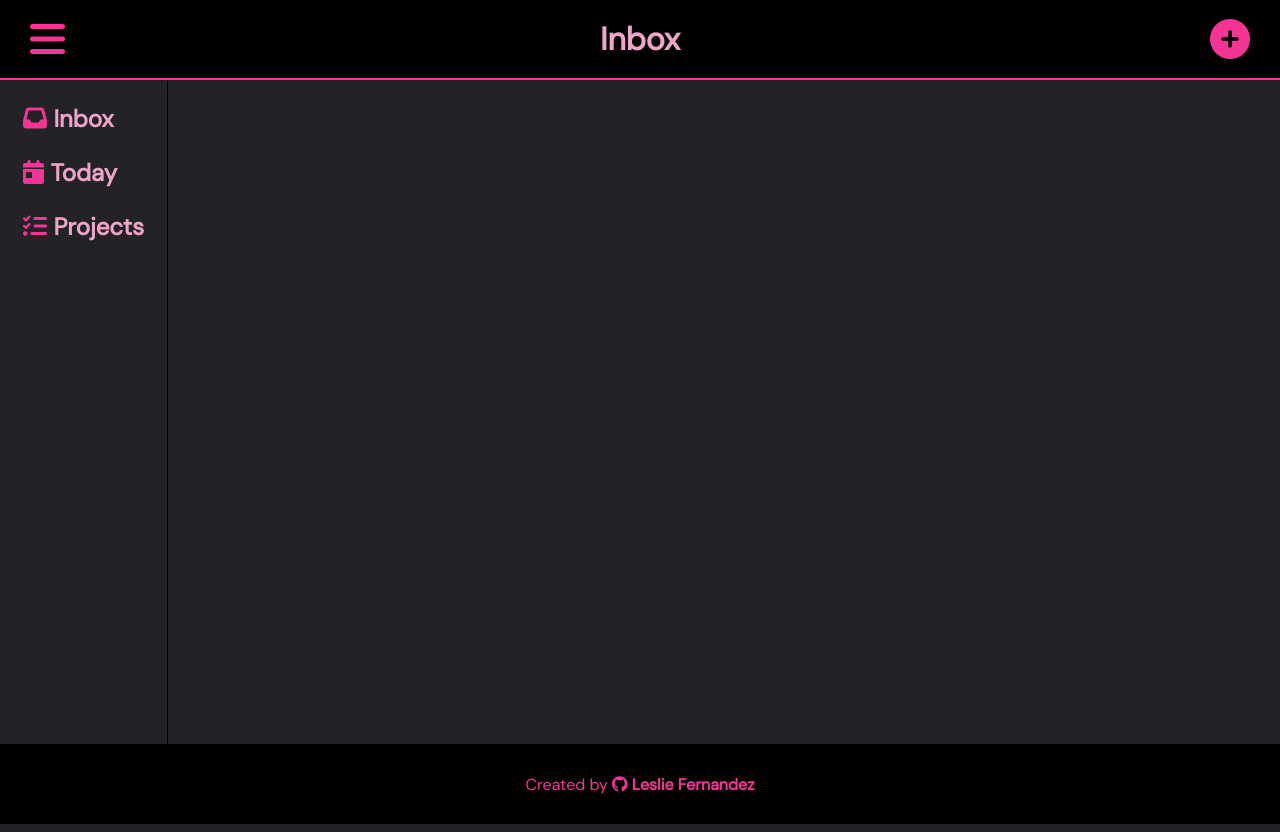
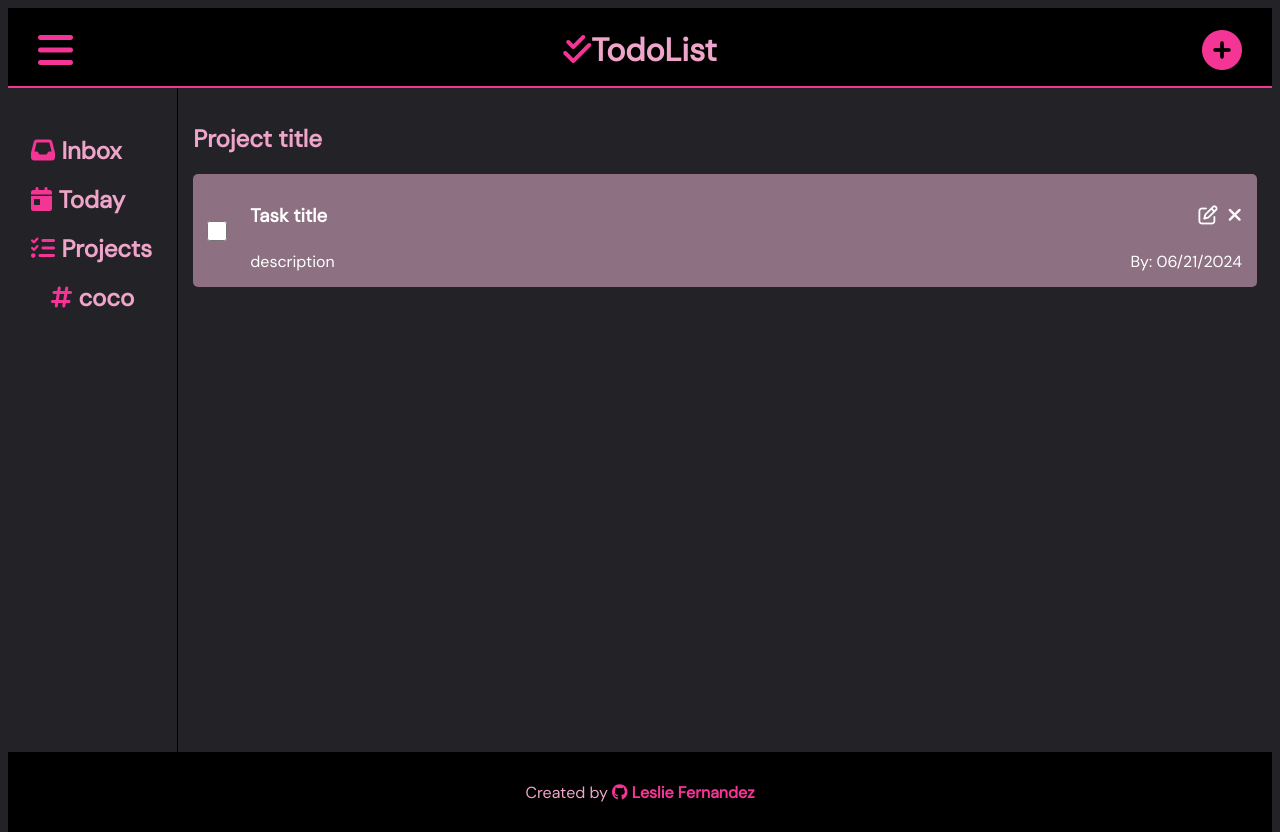
Before and after one commit to sleslief7/todo_list, a website built with webpack: page src/index.html in a window 1280 px wide. Built offline with nearby package versions, Linux system fonts and the light colour scheme.

Commit message:
Added modal and task cards layout

```diff
--- a/src/index.html
+++ b/src/index.html
@@ -11,27 +11,85 @@
   </head>
   <body>
     <header>
-      <i class="fa-solid fa-bars" id="nav-bars"></i>
-      <h1 id="title">Inbox</h1>
+      <i class="fa-solid fa-bars" id="nav-bars" title="Open/Close sidebar"></i>
+      <h1 id="title"><i class="fa-solid fa-check-double"></i>TodoList</h1>
       <i class="fa-solid fa-circle-plus" id="add-task" title="Add a task"></i>
+      <dialog id="modal">
+        <form>
+          <div id="modal-top">
+            <div id="task-title-div">
+              <label for="task-title">*Task Title</label>
+              <input type="text" name="task-title" id="task-title" placeholder="*Enter task title" required>
+            </div>
+            <i class="fa-solid fa-xmark" id="close-modal"></i>
+          </div>
+          <div id="task-description-div">
+            <label for="task-description">Description</label>
+            <textarea name="task-description" id="task-description" cols="30" rows="10" placeholder="Enter a description for your task."></textarea>
+          </div>
+          <div id="due-date-div">
+            <label for="due-date">Due date</label>
+            <input type="date" name="due-date" id="due-date">
+          </div>
+          <div id="priority-div">
+            <label for="priority">Priority</label>
+            <select name="priority" id="priority">
+              <option value="low" selected>Low</option>
+              <option value="medium">Medium</option>
+              <option value="high">High</option>
+            </select>
+          </div>
+          <div id="project-select-div">
+            <label for="projects-select">Projects</label>
+            <select name="projects" id="projects-select">
+              <option value="inbox" selected>Inbox</option>
+            </select>
+          </div>
+          <button type="submit" id="add-btn">Add</button>
+        </form>
+      </dialog>
     </header>
     <nav id="nav-bar">
-      <ul>
+      <ul id="nav-bar-list">
         <li id="inbox"><i class="fa-solid fa-inbox"></i> Inbox</li>
         <li id="today"><i class="fa-solid fa-calendar-day"></i> Today</li>
         <li id="projects"><i class="fa-solid fa-list-check"></i> Projects</li>
+        <ul id="projects-list">
+          <li><i class="fa-solid fa-hashtag"></i> coco</li>
+        </ul>
       </ul>
     </nav>
-    <div id="content"></div>
+    <div id="content">
+      <h2 class="project-title">Project title</h2>
+      <div class="cards-container">
+        <div class="card">
+          <input type="checkbox" name="checkbox" class="checkbox" />
+          <div class="card-right-side">
+            <div class="card-header">
+              <h3 class="task-title">Task title</h3>
+              <div class="header-icons">
+                <i class="fa-regular fa-pen-to-square edit-icon"></i>
+                <i class="fa-solid fa-xmark"></i>
+              </div>
+            </div>
+            <div class="card-body">
+              <div class="task-description">description</div>
+              <div class="due-date">By: 06/21/2024</div>
+              </div>
+            </div>
+          </div>
+        </div>
+      </div>
+    </div>
     <footer>
       <p>
-        Created by <i class="fa-brands fa-github"></i>
+        Created by
+        <i class="fa-brands fa-github"></i>
         <a
           href="https://github.com/sleslief7/todo_list"
           target="_blank"
-          id="gh-link"
-          >Leslie Fernandez</a
-        >
+          id="gh-link">Leslie Fernandez
+        </a>
       </p>
     </footer>
   </body>
--- a/src/index.js
+++ b/src/index.js
@@ -12,3 +12,15 @@ function changeTitle(currentTab) {
   title.textContent = "";
   title.textContent = currentTab;
 }
+
+const addTask = document.getElementById("add-task");
+const modal = document.getElementById("modal");
+
+addTask.addEventListener("click", () => {
+  modal.showModal();
+});
+
+const closeModal = document.getElementById("close-modal");
+closeModal.addEventListener("click", () => {
+  modal.close();
+});
--- a/src/style.css
+++ b/src/style.css
@@ -9,15 +9,14 @@
   --secondary-color: rgb(244, 53, 149);
   --third-color: rgb(0, 0, 0);
   --fourth-color: rgb(239, 164, 201);
+  --opacity-color: rgba(212, 164, 188, 0.599);
 }
 * {
-  margin: 0;
-  padding: 0;
   box-sizing: border-box;
 }
 body {
   font-family: "DMSans", sans-serif;
-  color: var(--secondary-color);
+  color: var(--fourth-color);
   background-color: var(--primary-color);
   display: grid;
   grid-template-columns: max-content 4fr;
@@ -51,6 +50,7 @@ header > i {
 #add-task {
   padding: 5px 15px;
   justify-self: end;
+  cursor: pointer;
 }
 #add-task:hover {
   color: var(--fourth-color);
@@ -69,7 +69,7 @@ ul {
   display: flex;
   height: 100%;
   flex-direction: column;
-  gap: 15px;
+  gap: 10px;
   font-size: 1.5rem;
   font-weight: 800;
   padding: 20px;
@@ -84,8 +84,11 @@ li {
 }
 li:hover {
   border-bottom: 2px solid var(--secondary-color);
-  background-color: rgba(212, 164, 188, 0.599);
+  background-color: var(--opacity-color);
   color: var(--third-color);
+}
+#projects-list {
+  padding-top: 0;
 }
 button {
   font-family: inherit;
@@ -127,3 +130,72 @@ button:hover {
 i {
   color: var(--secondary-color);
 }
+.card {
+  display: grid;
+  grid-template-columns: min-content 1fr;
+  gap: 20px;
+  margin-top: 20px;
+  background-color: var(--opacity-color);
+  padding: 10px;
+  border-radius: 5px;
+  color: white;
+}
+.checkbox {
+  width: 20px;
+  height: 20px;
+  align-self: center;
+  accent-color: var(--secondary-color);
+}
+.card-right-side {
+  display: grid;
+}
+.card-header,
+.card-body {
+  display: grid;
+  grid-template-columns: max-content 1fr;
+  align-items: center;
+}
+.header-icons,
+.due-date {
+  justify-self: end;
+  padding: 5px;
+  display: flex;
+  gap: 10px;
+}
+.header-icons > i {
+  color: white;
+  cursor: pointer;
+  font-size: 1.2rem;
+}
+.header-icons > i:hover {
+  color: var(--secondary-color);
+}
+#modal {
+  padding: 15px;
+  background-color: var(--fourth-color);
+  border-radius: 5px;
+  animation: fade-in 0.5s forwards;
+}
+@keyframes fade-in {
+  0% {
+    opacity: 0;
+  }
+  100% {
+    opacity: 1;
+  }
+}
+
+#close-modal {
+  font-size: 1.5rem;
+  cursor: pointer;
+}
+#close-modal:hover {
+  color: var(--opacity-color);
+}
+#modal-top {
+  display: grid;
+  grid-template-columns: 1fr min-content;
+}
+#modal-top > i {
+  justify-self: end;
+}
```
